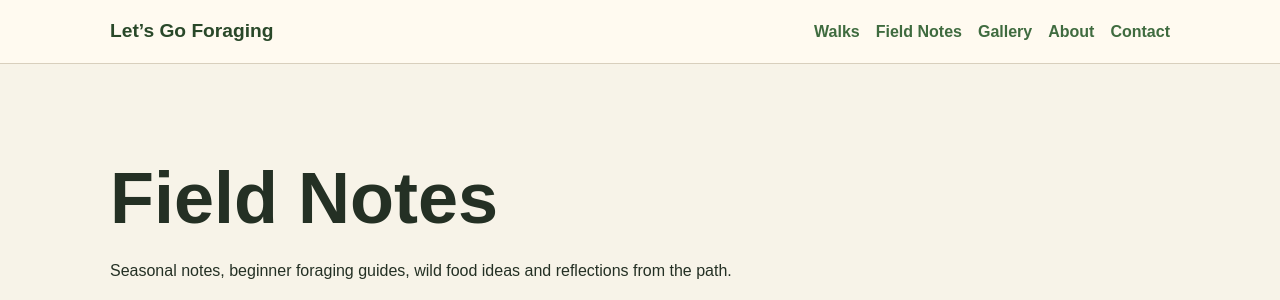
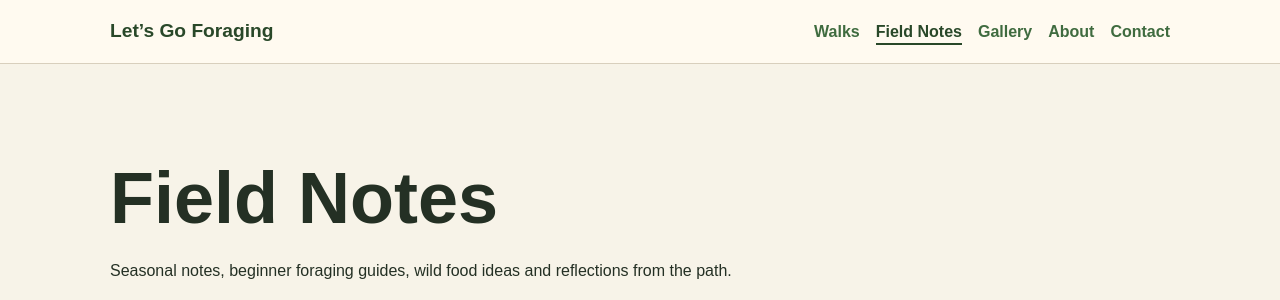
Before and after one commit to hannahashe/letsgoforaging, a Django app: page /field-notes/ in a window 1280 px wide. Shown: the top 300 px of the page. Run offline with Django 5.2, Linux system fonts and the light colour scheme; data that the repository does not hold is empty.

Commit message:
Highlight active navigation links with accent color and underline

```diff
--- a/core/static/core/css/style.css
+++ b/core/static/core/css/style.css
@@ -306,3 +306,9 @@ a[href*="book"]:focus {
     max-width: var(--max-width);
     margin: 0 auto;
 }
+
+.nav-links a.active {
+    color: var(--colour-accent-dark);
+    border-bottom: 2px solid var(--colour-accent-dark);
+    padding-bottom: 0.2rem;
+}
```
